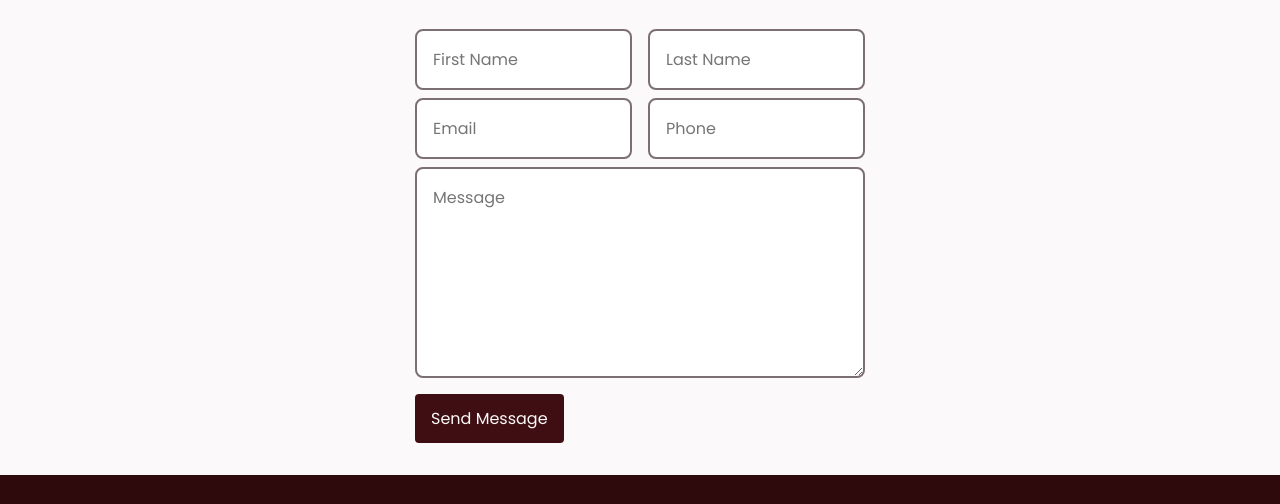
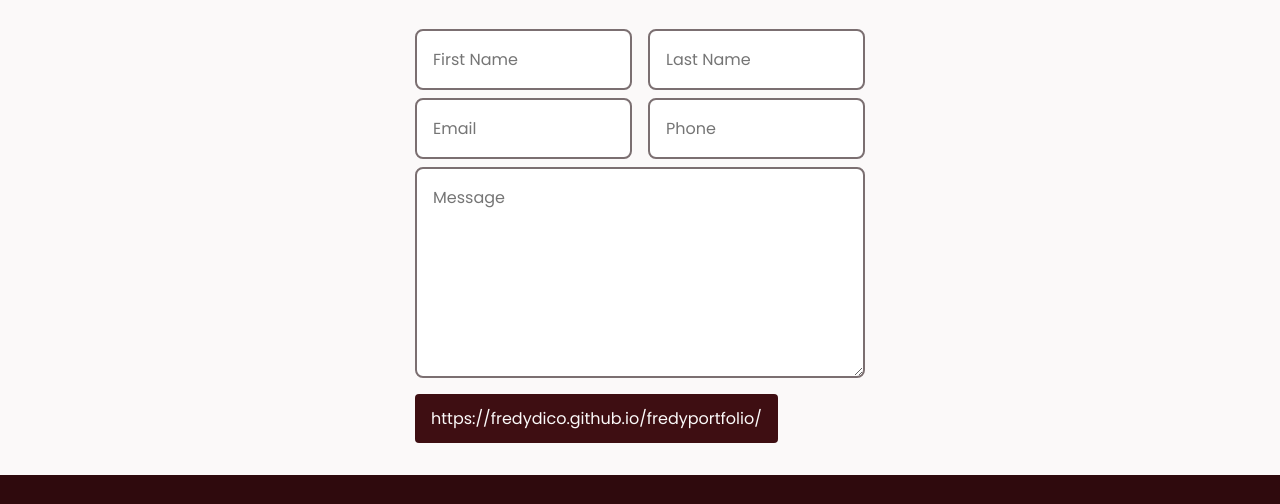
Before and after one commit to Fredydico/fredyportfolio, a plain HTML site: page index.html in a window 1280 px wide. Shown: the part 3507-4011 px from the top of the page. Drawn offline with nearby package versions, Linux system fonts and the light colour scheme.

Commit message:
Update index.html

```diff
--- a/index.html
+++ b/index.html
@@ -302,8 +302,7 @@
             </div>
 
             <textarea name="message" id="" cols="0" rows="7" placeholder="Message" class="contact__input"></textarea>
-            <input type="submit" value="Send Message" class="button contact__button" />
-            <input type="hidden" name="_next" value="https://fredydico.github.io/fredyportfolio/">
+            <input type="submit" name="_next" value="https://fredydico.github.io/fredyportfolio/" class="button contact__button" />
           </form>
         </div>
       </section>
```
